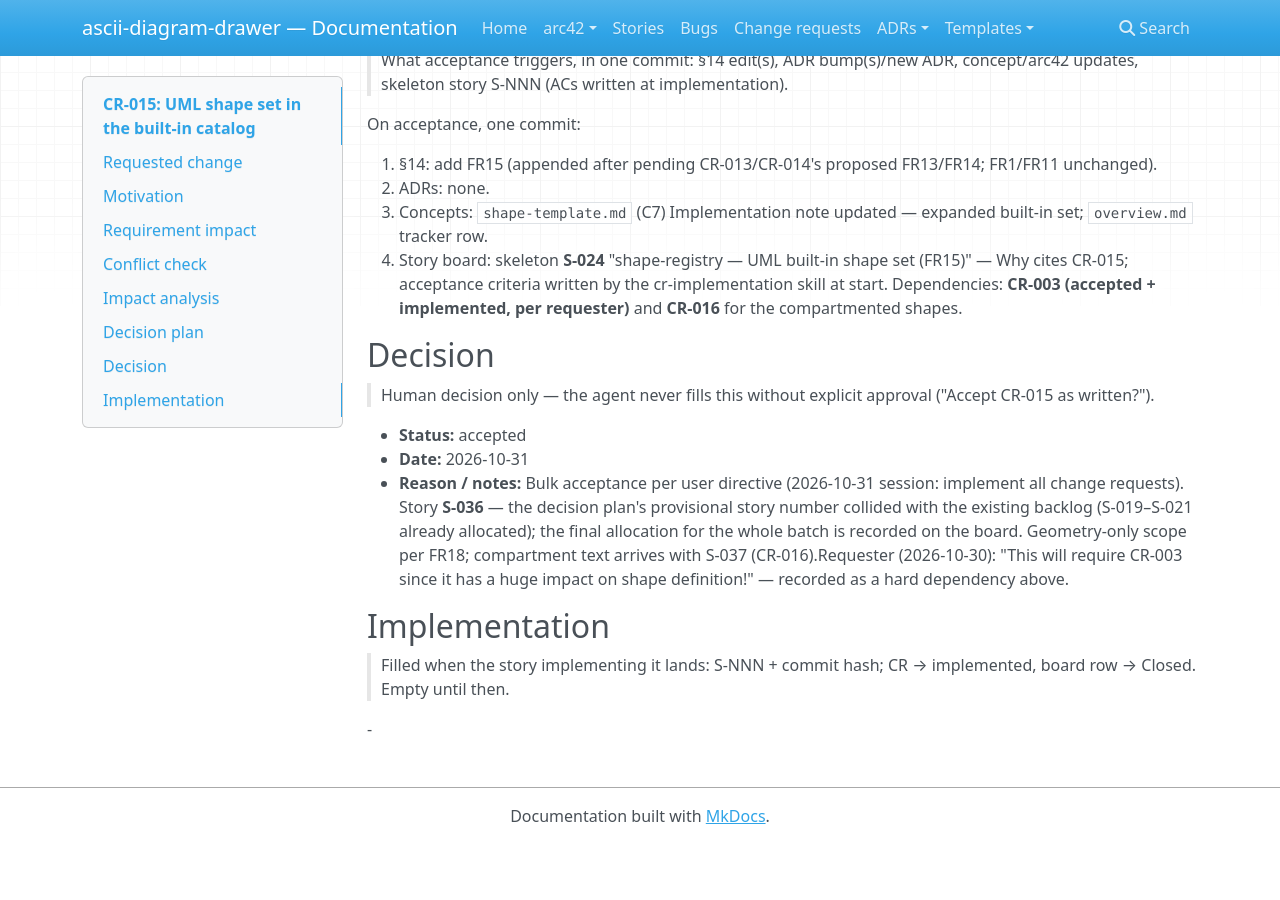
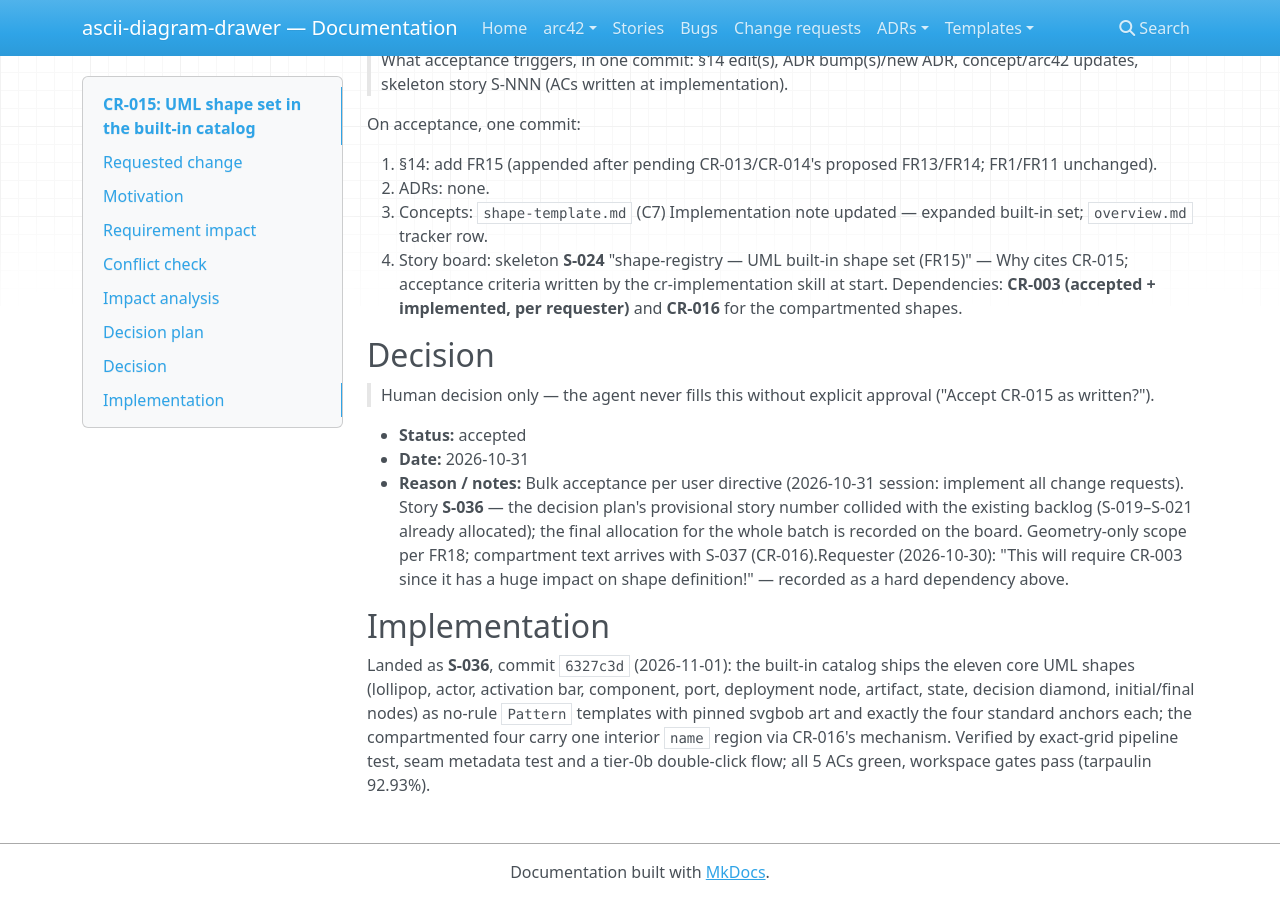
Before and after one commit to Reto411/ascii-diagram-drawer, an MkDocs documentation site: the page built from doc/crs/CR-015-uml-shape-set.md, in a window 1280 px wide and 900 px high, scrolled down 1907 px. Built offline with MkDocs 1.6.1, drawn with Linux system fonts in a browser that asks for light colours; nearby versions of some CDN libraries; before the commit the page ends 2751 px from its top, so only the background shows below that.

Commit message:
docs: fill in S-036 commit hash (6327c3d) in CR-015 + boards — CR-015 → implemented, S-036 closed on the board; arc42 overview tracker records the core UML shape set

```diff
--- a/doc/crs/CR-015-uml-shape-set.md
+++ b/doc/crs/CR-015-uml-shape-set.md
@@ -2,9 +2,9 @@
 title: CR-015 - uml-shape-set
 description: built-in catalog ships the core UML shape set (class/use-case/sequence/component/deployment/state/activity) — the requester's daily standard as a system architect
 scope: shapes/templates
-status: accepted
+status: implemented
 priority: high
-updated: 2026-10-31
+updated: 2026-11-01
 ---
 
 # CR-015: UML shape set in the built-in catalog
@@ -63,6 +63,4 @@ On acceptance, one commit:
 
 ## Implementation
 
-> Filled when the story implementing it lands: S-NNN + commit hash; CR → implemented, board row → Closed. Empty until then.
-
--
+Landed as **S-036**, commit `6327c3d` (2026-11-01): the built-in catalog ships the eleven core UML shapes (lollipop, actor, activation bar, component, port, deployment node, artifact, state, decision diamond, initial/final nodes) as no-rule `Pattern` templates with pinned svgbob art and exactly the four standard anchors each; the compartmented four carry one interior `name` region via CR-016's mechanism. Verified by exact-grid pipeline test, seam metadata test and a tier-0b double-click flow; all 5 ACs green, workspace gates pass (tarpaulin 92.93%).
```
Also changed, not shown: doc/arc42/overview.md (+1 -1 lines), doc/crs/CRS.md (+1 -1 lines), doc/stories/BOARD.md (+3 -1 lines).
